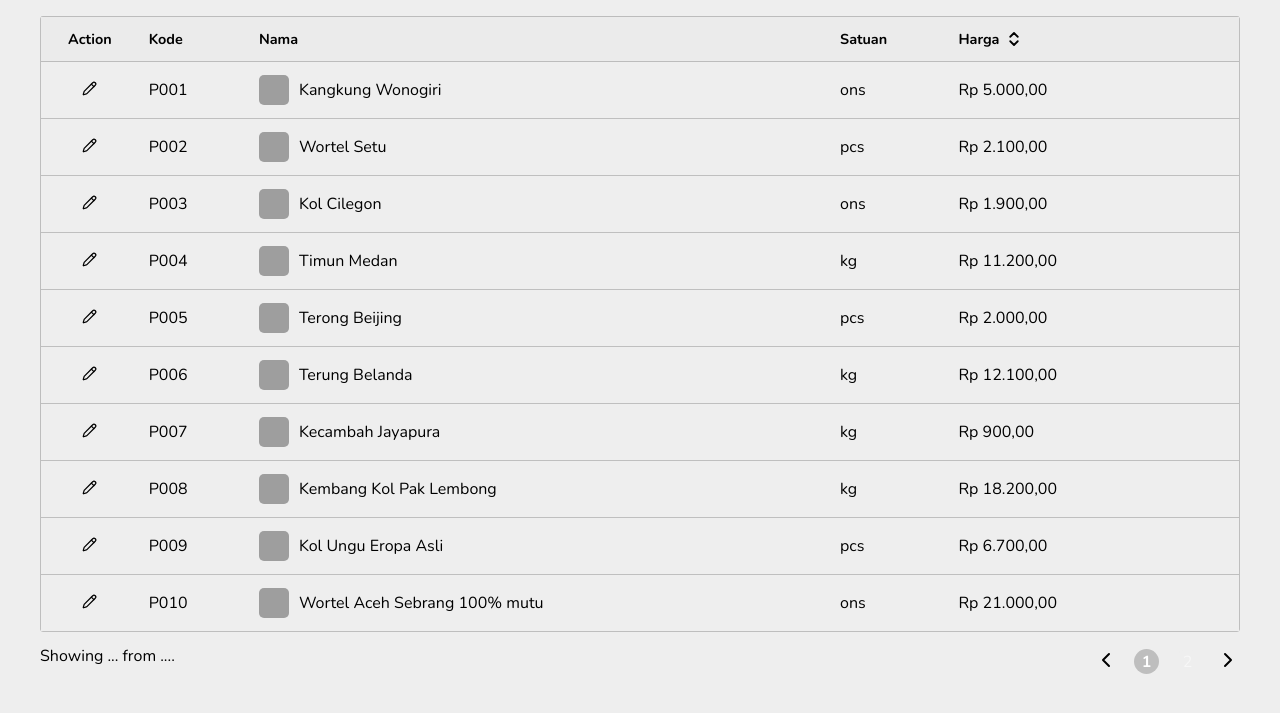
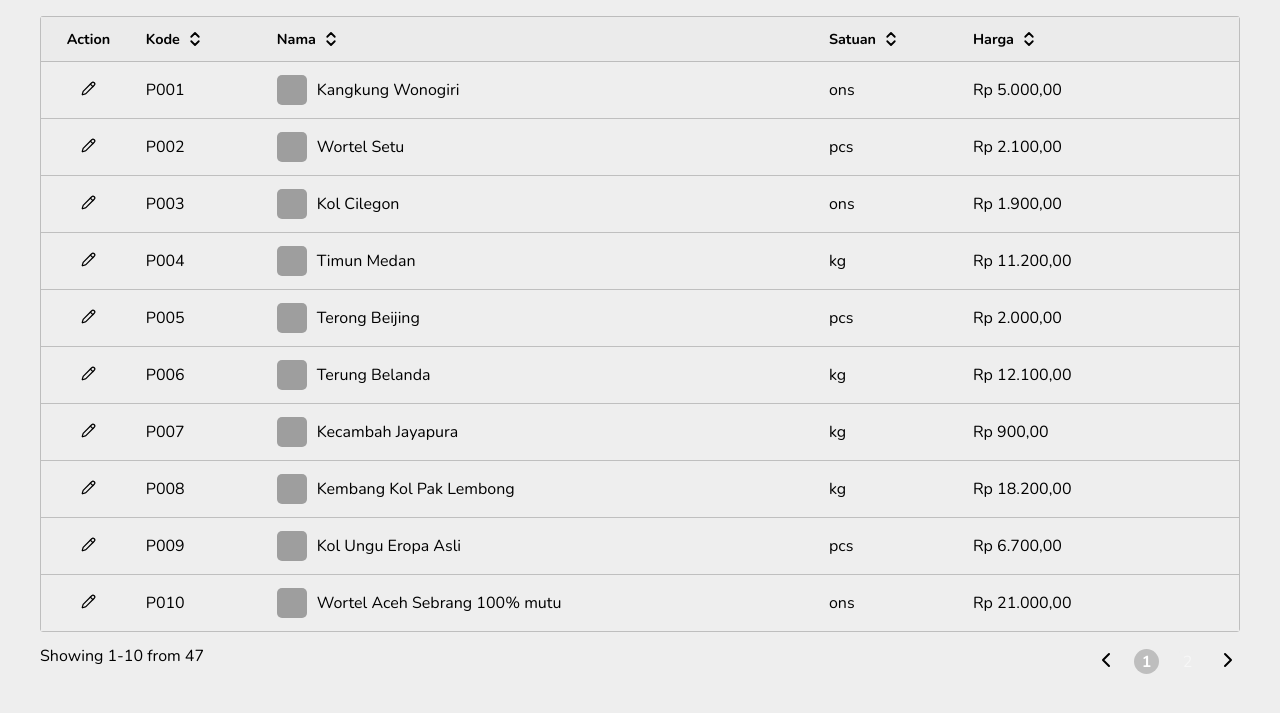
Before and after one commit to soranonvalid/FITKOM2025, a PHP site: page / in a window 1280 px wide. Shown: the part 50-763 px from the top of the page. Run offline with PHP 8.4, Linux system fonts and the light colour scheme; data comes from the database, SQL or seed files in the repository; some libraries are stand-ins or nearby versions; grey boxes are pictures that could not be loaded.

Commit message:
fix filter

```diff
--- a/index.html
+++ b/index.html
@@ -376,13 +376,76 @@
           <thead>
             <tr>
               <th class="action">Action</th>
-              <th>Kode</th>
-              <th>Nama</th>
-              <th>Satuan</th>
               <th>
-                <div id="filter-harga" class="wrapper">
+                <div id="filter-kode" class="wrapper filter-inquire">
+                  <span class="off">Kode</span>
+                  <label for="filter" class="label-toggle"
+                    ><svg
+                      xmlns="http://www.w3.org/2000/svg"
+                      width="18"
+                      height="18"
+                      viewBox="0 0 24 24"
+                      fill="none"
+                      stroke="currentColor"
+                      stroke-width="2.4"
+                      stroke-linecap="round"
+                      stroke-linejoin="round"
+                      class="lucide lucide-chevrons-up-down-icon lucide-chevrons-up-down"
+                    >
+                      <path d="m7 15 5 5 5-5" />
+                      <path d="m7 9 5-5 5 5" />
+                    </svg>
+                  </label>
+                </div>
+              </th>
+              <th>
+                <div id="filter-nama" class="wrapper filter-inquire">
+                  <span class="off">Nama</span>
+                  <label for="filter" class="label-toggle"
+                    ><svg
+                      xmlns="http://www.w3.org/2000/svg"
+                      width="18"
+                      height="18"
+                      viewBox="0 0 24 24"
+                      fill="none"
+                      stroke="currentColor"
+                      stroke-width="2.4"
+                      stroke-linecap="round"
+                      stroke-linejoin="round"
+                      class="lucide lucide-chevrons-up-down-icon lucide-chevrons-up-down"
+                    >
+                      <path d="m7 15 5 5 5-5" />
+                      <path d="m7 9 5-5 5 5" />
+                    </svg>
+                  </label>
+                </div>
+              </th>
+              <th>
+                <div id="filter-satuan" class="wrapper filter-inquire">
+                  <span class="off">Satuan</span>
+                  <label for="filter" class="label-toggle"
+                    ><svg
+                      xmlns="http://www.w3.org/2000/svg"
+                      width="18"
+                      height="18"
+                      viewBox="0 0 24 24"
+                      fill="none"
+                      stroke="currentColor"
+                      stroke-width="2.4"
+                      stroke-linecap="round"
+                      stroke-linejoin="round"
+                      class="lucide lucide-chevrons-up-down-icon lucide-chevrons-up-down"
+                    >
+                      <path d="m7 15 5 5 5-5" />
+                      <path d="m7 9 5-5 5 5" />
+                    </svg>
+                  </label>
+                </div>
+              </th>
+              <th>
+                <div id="filter-harga" class="wrapper filter-inquire">
                   <span class="off">Harga</span>
-                  <label for="filter" id="label-toggle"
+                  <label for="filter" class="label-toggle"
                     ><svg
                       xmlns="http://www.w3.org/2000/svg"
                       width="18"
@@ -477,7 +540,7 @@
         </table>
       </div>
       <footer>
-        <span class="footer-span">Showing ... from ....</span>
+        <span class="footer-span">Showing 1-10 from 47</span>
         <div class="index_buttons">
           <i class="prev-btn">
             <svg
--- a/script/index.js
+++ b/script/index.js
@@ -53,6 +53,8 @@ $(function () {
   });
 });
 
+let filterIndex = -1;
+
 // cuman ada "create" sama "edit"
 $(function () {
   imageSwitchers("create");
@@ -61,38 +63,61 @@ $(function () {
   satuanSwitchers("edit");
   realTimeHarga("create");
   realTimeHarga("edit");
+
+  // filter attachment
+  filterListener("harga");
+  filterListener("satuan");
+  filterListener("nama");
+  filterListener("kode");
 });
 
-// filter radio
-let currentIndex = -1;
-$("#filter-harga").on("click", () => {
-  currentIndex++;
-
-  if (currentIndex === 0) {
-    setHarga("highest");
-    $("#label-toggle").html(
-      `<svg xmlns="http://www.w3.org/2000/svg" width="18" height="18" viewBox="0 0 24 24" fill="none" stroke="currentColor" stroke-width="2.4" stroke-linecap="round" stroke-linejoin="round" class="lucide lucide-chevron-up-icon lucide-chevron-up"><path d="m18 15-6-6-6 6"/></svg>`
+const filterListener = (type) => {
+  $(`#filter-${type}`).on("click", () => {
+    if (filterType() != type) {
+      setFilterType(type);
+      filterIndex = -1;
+      $(`.filter-inquire .label-toggle`).html(
+        '<svg xmlns="http://www.w3.org/2000/svg" width="18" height="18" viewBox="0 0 24 24" fill="none" stroke="currentColor" stroke-width="2.4" stroke-linecap="round" stroke-linejoin="round" class="lucide lucide-chevrons-up-down-icon lucide-chevrons-up-down"><path d="m7 15 5 5 5-5"/><path d="m7 9 5-5 5 5"/></svg>'
       );
-  } else if (currentIndex === 1) {
-    setHarga("lowest");
-    $("#label-toggle").html(
-      `<svg xmlns="http://www.w3.org/2000/svg" width="18" height="18" viewBox="0 0 24 24" fill="none" stroke="currentColor" stroke-width="2.4" stroke-linecap="round" stroke-linejoin="round" class="lucide lucide-chevron-down-icon lucide-chevron-down"><path d="m6 9 6 6 6-6"/></svg>`
-    );
-  } else {
-    setHarga(null);
-    currentIndex = -1;
-    $("#label-toggle").html(
-      `<svg xmlns="http://www.w3.org/2000/svg" width="18" height="18" viewBox="0 0 24 24" fill="none" stroke="currentColor" stroke-width="2.4" stroke-linecap="round" stroke-linejoin="round" class="lucide lucide-chevrons-up-down-icon lucide-chevrons-up-down"><path d="m7 15 5 5 5-5"/><path d="m7 9 5-5 5 5"/></svg>`
-    );
-    $("#label-toggle").removeClass("active-toggle");
     }
 
-  const filtered = filterProducts(products(), harga(), searchKeyword());
+    filterIndex++;
+
+    if (filterIndex > 1) {
+      filterIndex = -1;
+    }
+
+    if (filterIndex === 1) {
+      setSuffix("lowest");
+      $(`#filter-${type} .label-toggle`).html(
+        '<svg xmlns="http://www.w3.org/2000/svg" width="18" height="18" viewBox="0 0 24 24" fill="none" stroke="currentColor" stroke-width="2.4" stroke-linecap="round" stroke-linejoin="round" class="lucide lucide-chevron-down-icon lucide-chevron-down"><path d="m6 9 6 6 6-6"/></svg>'
+      );
+    } else if (filterIndex === 0) {
+      setSuffix("highest");
+      $(`#filter-${type} .label-toggle`).html(
+        '<svg xmlns="http://www.w3.org/2000/svg" width="18" height="18" viewBox="0 0 24 24" fill="none" stroke="currentColor" stroke-width="2.4" stroke-linecap="round" stroke-linejoin="round" class="lucide lucide-chevron-up-icon lucide-chevron-up"><path d="m18 15-6-6-6 6"/></svg>'
+      );
+    } else if (filterIndex === -1) {
+      setSuffix(null);
+      $(`#filter-${type} .label-toggle`).html(
+        '<svg xmlns="http://www.w3.org/2000/svg" width="18" height="18" viewBox="0 0 24 24" fill="none" stroke="currentColor" stroke-width="2.4" stroke-linecap="round" stroke-linejoin="round" class="lucide lucide-chevrons-up-down-icon lucide-chevrons-up-down"><path d="m7 15 5 5 5-5"/><path d="m7 9 5-5 5 5"/></svg>'
+      );
+    }
+
+    console.log("index ke", filterIndex, suffix(), filterType());
+
+    const filtered = filterProducts(
+      products(),
+      searchKeyword(),
+      filterType(),
+      suffix()
+    );
     setFilteredProducts(filtered);
     setIndexPage(1);
     render(filtered, 10, 1);
     renderPaginationButton(filtered, setIndexPage, indexPage(), 10);
   });
+};
 
 // quick validate
 $(".validate").on("input change", function () {
@@ -107,7 +132,12 @@ $(".validate").on("input change", function () {
 $(".pencarian").on("input", (e) => {
   const keyword = e.target.value;
   setSearchKeyword(keyword);
-  const filtered = filterProducts(products(), harga(), keyword);
+  const filtered = filterProducts(
+    products(),
+    searchKeyword(),
+    filterType(),
+    suffix()
+  );
   setFilteredProducts(filtered);
   setIndexPage(1);
   render(filtered, 10, 1);
@@ -116,12 +146,18 @@ $(".pencarian").on("input", (e) => {
 
 // render function
 
+// base
 const [id, setId] = state(null);
 const [products, setProducts] = state([]);
+
+// filter & search
 const [searchKeyword, setSearchKeyword] = state("");
-const [harga, setHarga] = state(null);
+const [filterType, setFilterType] = state(null);
+const [suffix, setSuffix] = state(null);
+const [filteredProducts, setFilteredProducts] = state(products());
+
+// pagination
 const [indexPage, setIndexPage] = state(1);
-const [filteredProducts, setFilteredProducts] = state(products());
 
 // Handling
 export const createDataHandler = async (data) => {
@@ -270,7 +306,12 @@ $(".next-btn").on("click", () => {
   if (indexPage() >= pageLimit(filteredProducts().length, 10)) {
     return;
   }
-  const filtered = filterProducts(products(), harga(), searchKeyword());
+  const filtered = filterProducts(
+    products(),
+    searchKeyword(),
+    filterType(),
+    suffix()
+  );
 
   setIndexPage(indexPage() + 1);
   renderPaginationButton(filtered, setIndexPage, indexPage(), 10);
@@ -280,7 +321,12 @@ $(".prev-btn").on("click", () => {
   if (indexPage() <= 1) {
     return;
   }
-  const filtered = filterProducts(products(), harga(), searchKeyword());
+  const filtered = filterProducts(
+    products(),
+    searchKeyword(),
+    filterType(),
+    suffix()
+  );
 
   setIndexPage(indexPage() - 1);
   renderPaginationButton(filtered, setIndexPage, indexPage(), 10);
@@ -288,7 +334,12 @@ $(".prev-btn").on("click", () => {
 
 getData((data) => {
   setProducts(data);
-  const filtered = filterProducts(data, harga(), searchKeyword());
+  const filtered = filterProducts(
+    products(),
+    searchKeyword(),
+    filterType(),
+    suffix()
+  );
   setFilteredProducts(filtered);
   render(filtered, 10, 1);
   renderPaginationButton(filtered, setIndexPage, indexPage(), 10);
--- a/style/index.css
+++ b/style/index.css
@@ -154,9 +154,20 @@ table {
   tbody tr {
     background-color: var(--color-default) !important;
     transition: background-color 0.1s ease-in-out;
+
     &:hover {
       background-color: var(--color-fade) !important;
     }
+  }
+
+  tbody tr.invalid td p {
+    display: flex;
+    justify-content: center;
+    align-items: center;
+    padding: 1rem 0;
+    background-color: transparent !important;
+    font-style: italic;
+    opacity: 0.5;
   }
 
   tbody tr:nth-child(1) > td {
@@ -608,7 +619,7 @@ form {
   }
 }
 
-#label-toggle {
+.label-toggle {
   height: 30px;
   width: 30px;
   display: grid;
@@ -632,7 +643,7 @@ footer {
     gap: 1rem;
 
     i {
-      cursor: f;
+      cursor: pointer;
     }
 
     .pagination-lists {
```
Also changed, not shown: script/modules/render.js (+35 -9 lines). Lines whose indentation alone changed are shown as unchanged.
